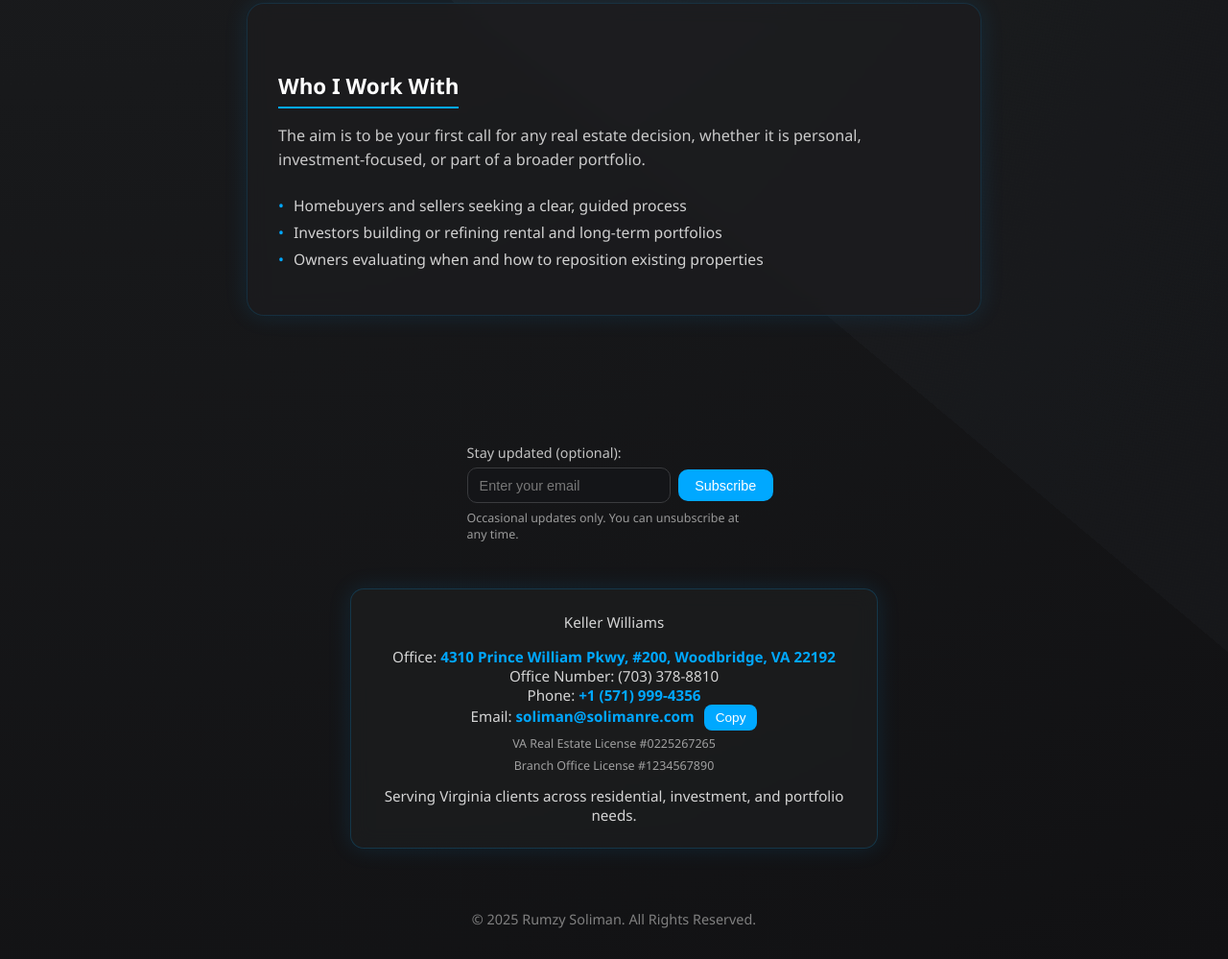
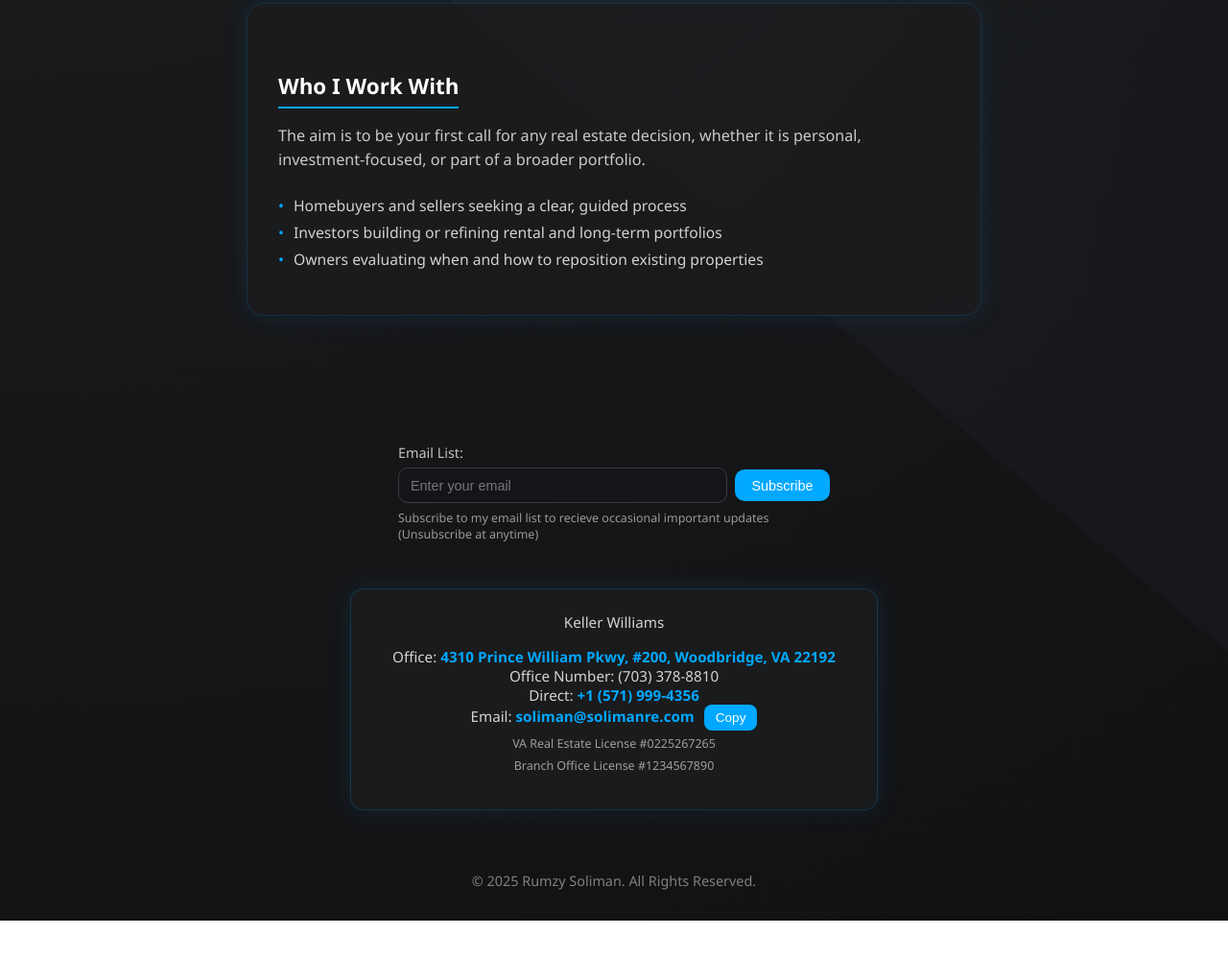
Before and after one commit to solimanrumzy-cell/rsoliman.github.io, a plain HTML site: page index.html in a window 1280 px wide. Shown: the part 1165-2164 px from the top of the page at 96% size. After the commit the page ends 2124 px from the top, so only its background shows below. Drawn offline with Linux system fonts and the light colour scheme.

Commit message:
Update index.html

```diff
--- a/index.html
+++ b/index.html
@@ -393,7 +393,7 @@
         class="newsletter-form"
       >
         <label class="newsletter-label" for="newsletter-email">
-          Stay updated (optional):
+          Email List:
         </label>
         <div class="newsletter-row">
           <input
@@ -409,7 +409,7 @@
           </button>
         </div>
         <small class="newsletter-note">
-          Occasional updates only. You can unsubscribe at any time.
+          Subscribe to my email list to recieve occasional important updates (Unsubscribe at anytime)
         </small>
       </form>
     </section>
@@ -419,14 +419,13 @@
       <div class="contact-details">
         Office: <span class="highlight">4310 Prince William Pkwy, #200, Woodbridge, VA 22192</span><br>
         Office Number: (703) 378-8810<br>
-        Phone: <span class="highlight">+1 (571) 999-4356</span><br>
+        Direct: <span class="highlight">+1 (571) 999-4356</span><br>
         Email: <span class="highlight" id="emailText">soliman@solimanre.com</span>
         <button class="copy-btn" onclick="copyEmail()">Copy</button>
         <span class="license-line">VA Real Estate License #0225267265</span>
         <span class="license-line">Branch Office License #1234567890</span>
         <div id="copiedMsg" class="copied">Copied!</div>
       </div>
-      Serving Virginia clients across residential, investment, and portfolio needs.
     </div>
   </div>
 
```
